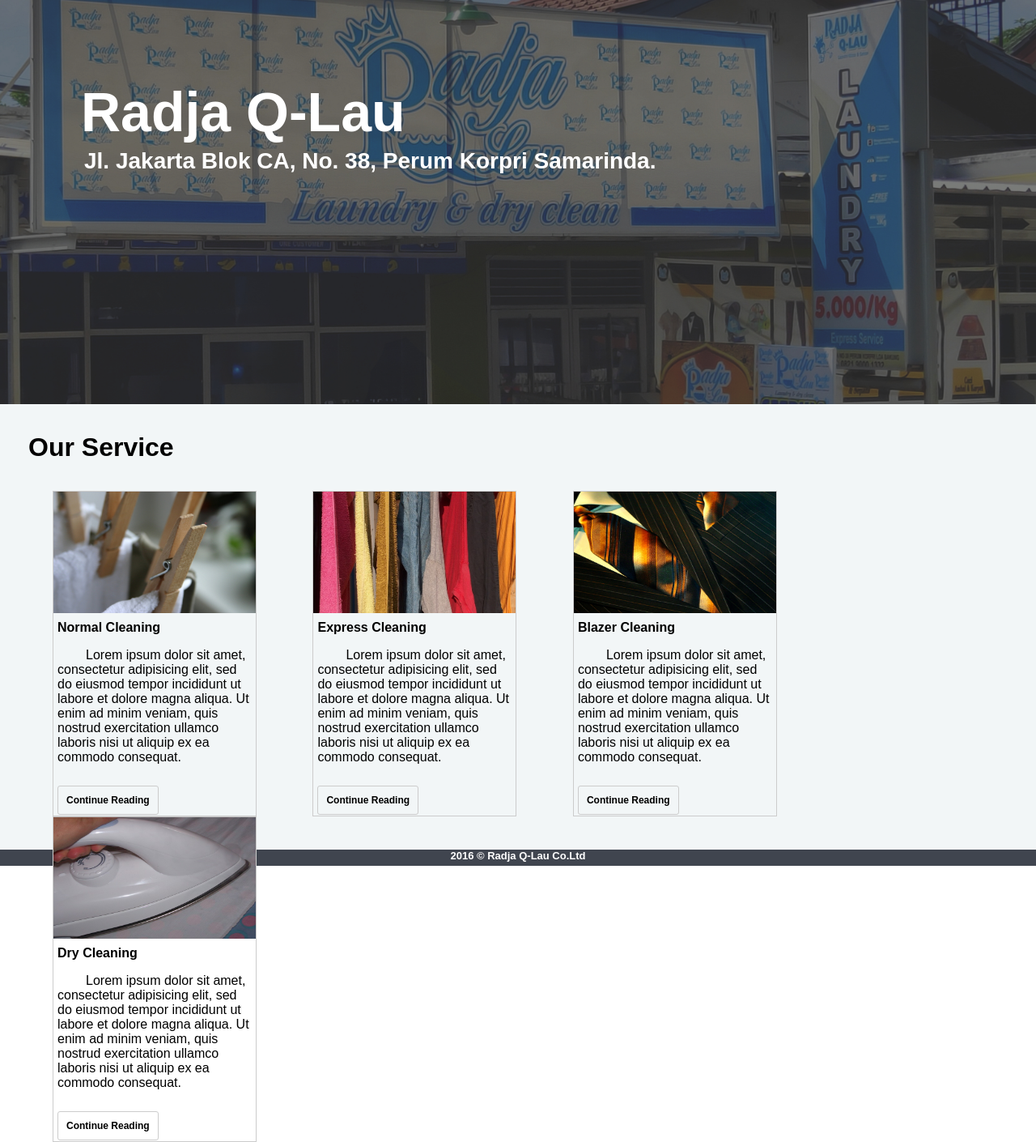
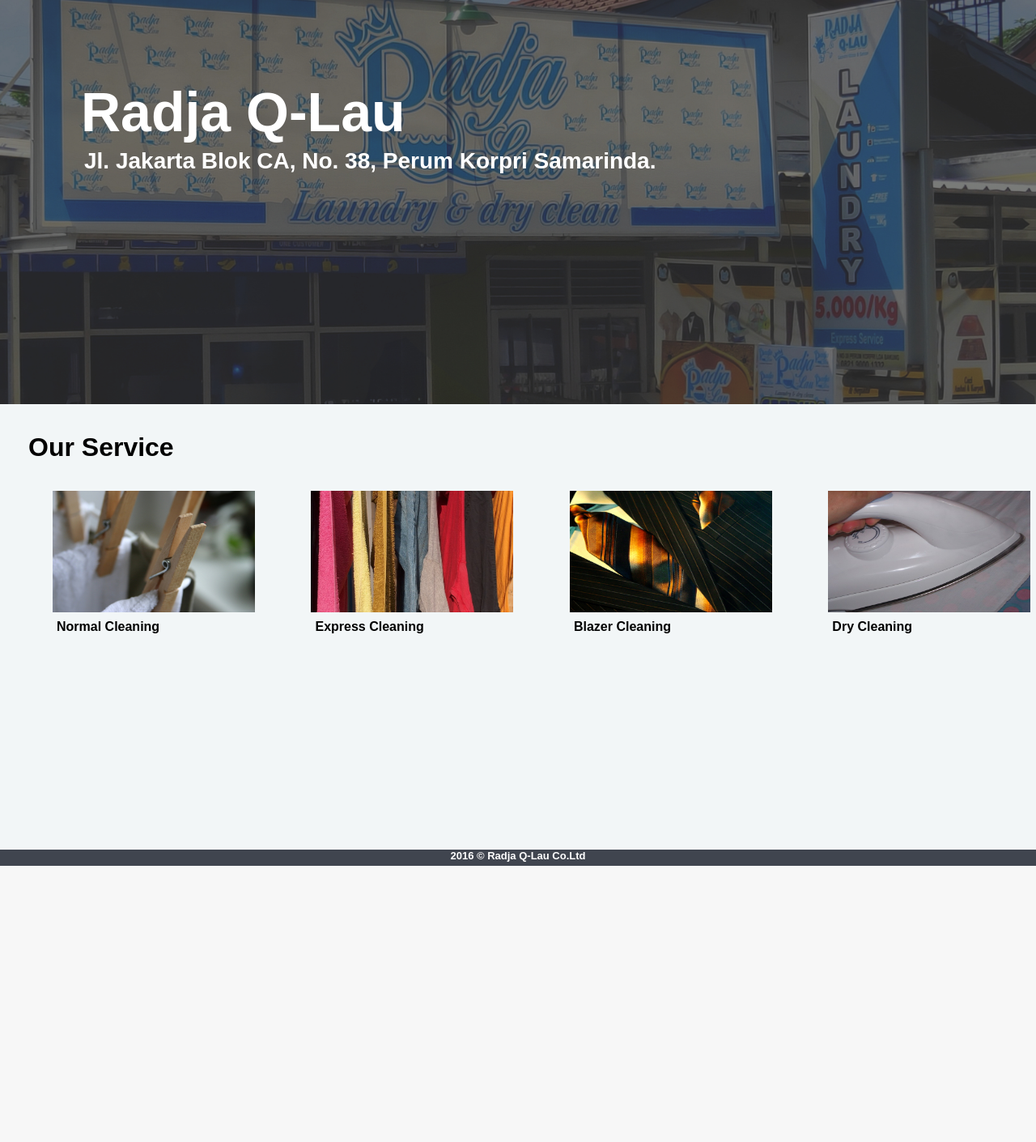
Before and after one commit to axeltjs/laundry, a PHP site: page / in a window 1280 px wide. Shown: the part 60-1470 px from the top of the page at 81% size. After the commit the page ends 1129 px from the top, so only its background shows below. Run offline with PHP 8.4, Linux system fonts and the light colour scheme.

Commit message:
hilangkan lorem

```diff
--- a/assets/css/home.css
+++ b/assets/css/home.css
@@ -112,7 +112,6 @@ body{
 	display: inline-block;
 	width: 250px;
 	height: 400px;
-	border: 1px #ccc solid;
 }
 
 .jumbotron .colspan p{
--- a/index.php
+++ b/index.php
@@ -29,41 +29,18 @@
 		<div class="colspan">
 			<img src="assets/img/1.jpg" width="250" height="150">
 			<h4>Normal Cleaning</h4>
-			<p>Lorem ipsum dolor sit amet, consectetur adipisicing elit, sed do eiusmod
-			tempor incididunt ut labore et dolore magna aliqua. Ut enim ad minim veniam,
-			quis nostrud exercitation ullamco laboris nisi ut aliquip ex ea commodo
-			consequat. <div style="clear:both"></div>
-			<a href="#">Continue Reading</a></p>
 		</div>
 		<div class="colspan">
 			<img src="assets/img/2.jpg" width="250" height="150">
 			<h4>Express Cleaning</h4>
-			<p>Lorem ipsum dolor sit amet, consectetur adipisicing elit, sed do eiusmod
-			tempor incididunt ut labore et dolore magna aliqua. Ut enim ad minim veniam,
-			quis nostrud exercitation ullamco laboris nisi ut aliquip ex ea commodo
-			consequat. <div style="clear:both"></div>
-			<a href="#">Continue Reading</a></p>
 		</div>
 		<div class="colspan">
 			<img src="assets/img/3.jpg" width="250" height="150">
 			<h4>Blazer Cleaning</h4>
-			<p>Lorem ipsum dolor sit amet, consectetur adipisicing elit, sed do eiusmod
-			tempor incididunt ut labore et dolore magna aliqua. Ut enim ad minim veniam,
-			quis nostrud exercitation ullamco laboris nisi ut aliquip ex ea commodo
-			consequat. <div style="clear:both"></div>
-			<a href="#">Continue Reading</a>
-	</p>
 		</div>
 		<div class="colspan">
 			<img src="assets/img/4.jpg" width="250" height="150">
 			<h4>Dry Cleaning</h4>
-			<p>Lorem ipsum dolor sit amet, consectetur adipisicing elit, sed do eiusmod
-			tempor incididunt ut labore et dolore magna aliqua. Ut enim ad minim veniam,
-			quis nostrud exercitation ullamco laboris nisi ut aliquip ex ea commodo
-			consequat.
-			<div style="clear:both"></div>
-			<a href="#">Continue Reading</a>
-		</p>
 		</div>
 	</div>
 	<div class="footer">
```
